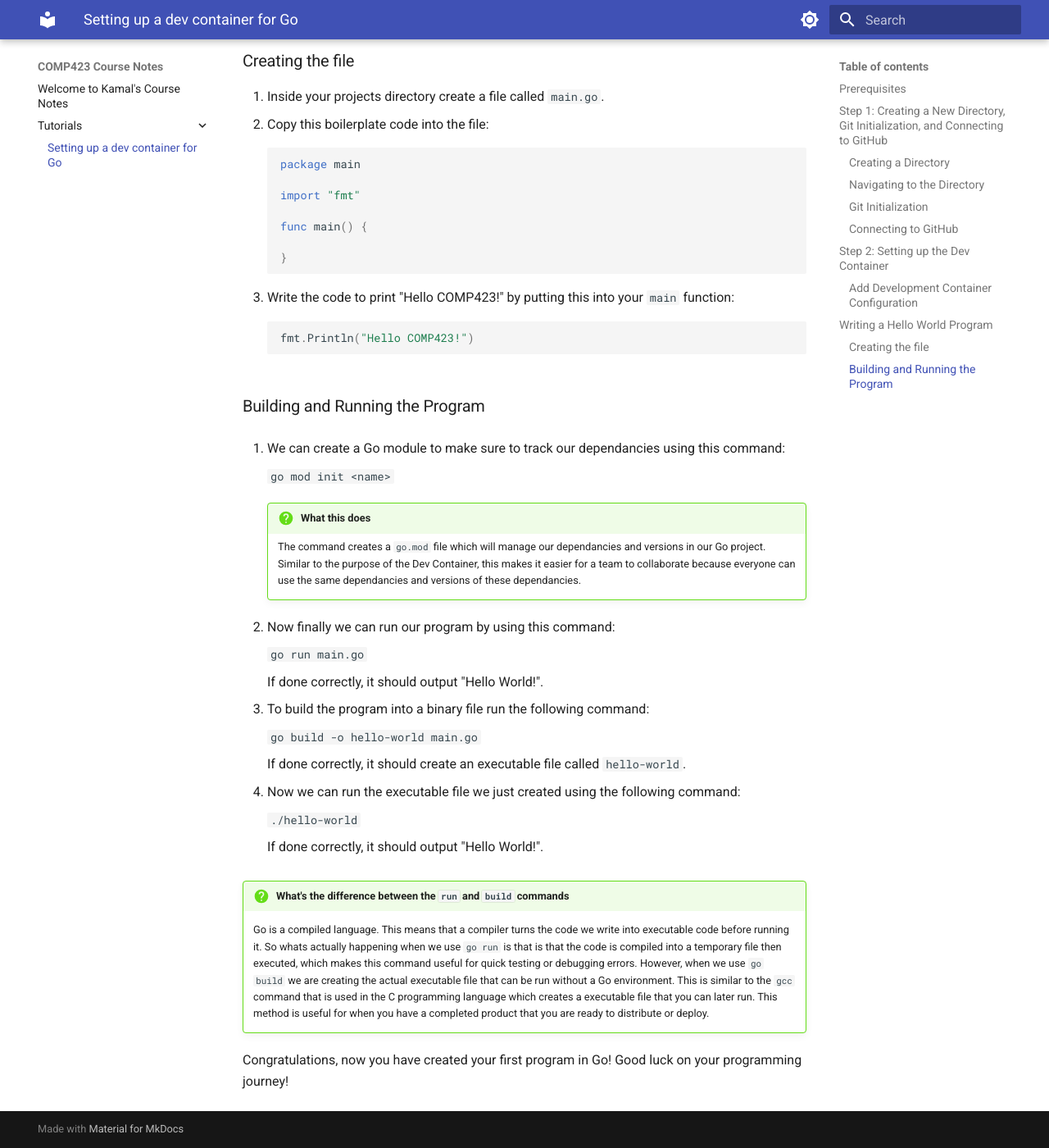
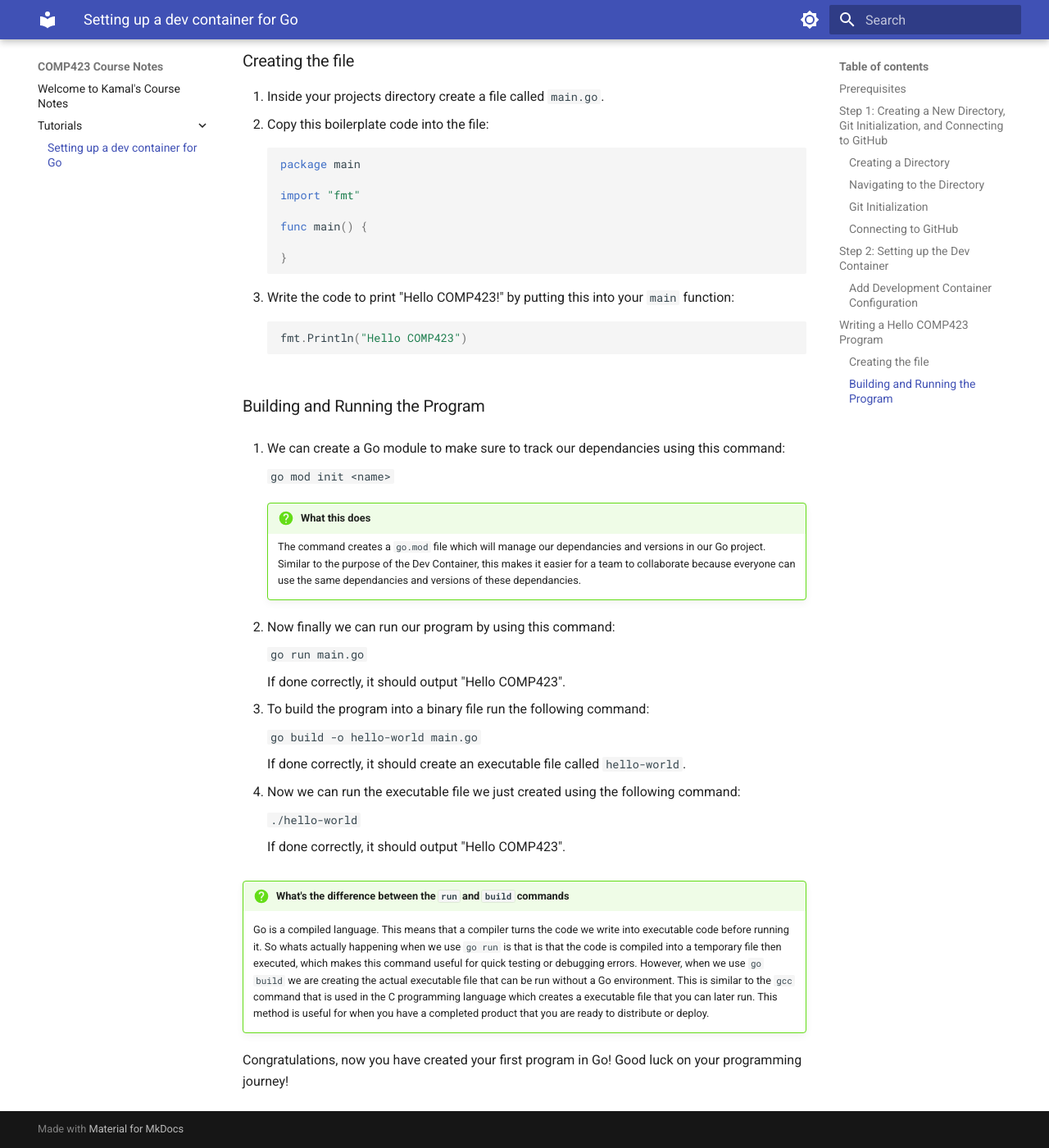
Before and after one commit to Kamal135792/comp423-course-notes, an MkDocs documentation site: the page built from docs/tutorials/go-setup.md, in a window 1280 px wide and 1400 px high, scrolled down 3797 px. Shown: the whole window at 82% size. Built offline with MkDocs 1.6.1 and Material for MkDocs 9.7.7, drawn with Linux system fonts in a browser that asks for light colours.

Commit message:
tutorial after all edits Finished Product

````diff
--- a/docs/tutorials/go-setup.md
+++ b/docs/tutorials/go-setup.md
@@ -141,7 +141,7 @@ Now we have a project that uses git for version control and GitHub to host our c
 
 9. Once your dev container setup completes, close the current terminal tab (trash can), open a new terminal pane within VSCode, and try running ``go version`` to see your dev container is running a recent version of Go.
 
-## Writing a Hello World Program ##
+## Writing a Hello COMP423 Program ##
 
 ### Creating the file ###
 
@@ -161,7 +161,7 @@ Now we have a project that uses git for version control and GitHub to host our c
 3. Write the code to print "Hello COMP423!" by putting this into your ``main`` function:
 
     ```Go
-    fmt.Println("Hello COMP423!")
+    fmt.Println("Hello COMP423")
     ```
 
 ### Building and Running the Program ###
@@ -177,7 +177,7 @@ Now we have a project that uses git for version control and GitHub to host our c
 
     ``go run main.go``
 
-    If done correctly, it should output "Hello World!".
+    If done correctly, it should output "Hello COMP423".
 
 3. To build the program into a binary file run the following command:
 
@@ -189,7 +189,7 @@ Now we have a project that uses git for version control and GitHub to host our c
 
     ``./hello-world``
 
-    If done correctly, it should output "Hello World!".
+    If done correctly, it should output "Hello COMP423".
 
 !!! question "What's the difference between the `run` and `build` commands"
     Go is a compiled language. This means that a compiler turns the code we write into executable code before running it. So whats actually happening when we use `go run` is that is that the code is compiled into a temporary file then executed, which makes this command useful for quick testing or debugging errors. However, when we use `go build` we are creating the actual executable file that can be run without a Go environment. This is similar to the `gcc` command that is used in the C programming language which creates a executable file that you can later run. This method is useful for when you have a completed product that you are ready to distribute or deploy.
````
